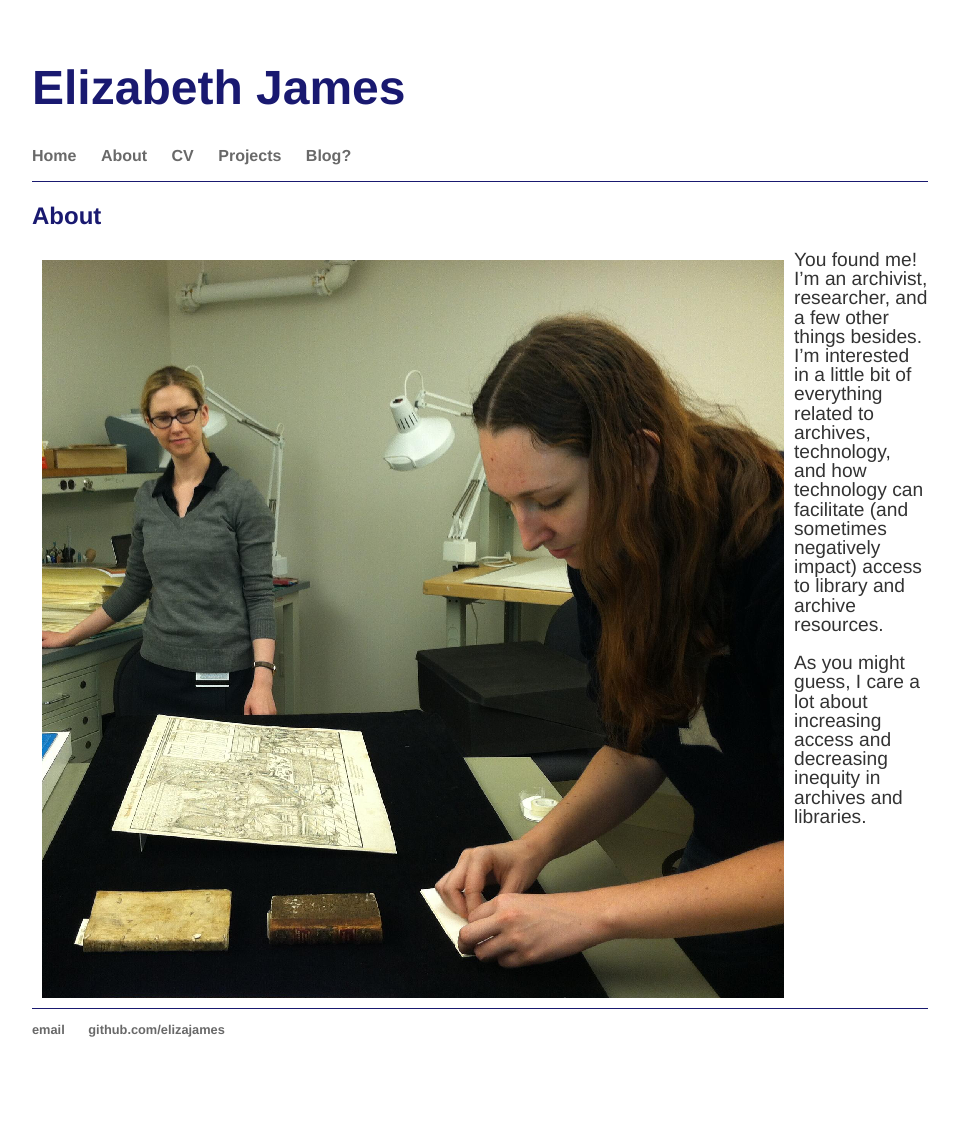
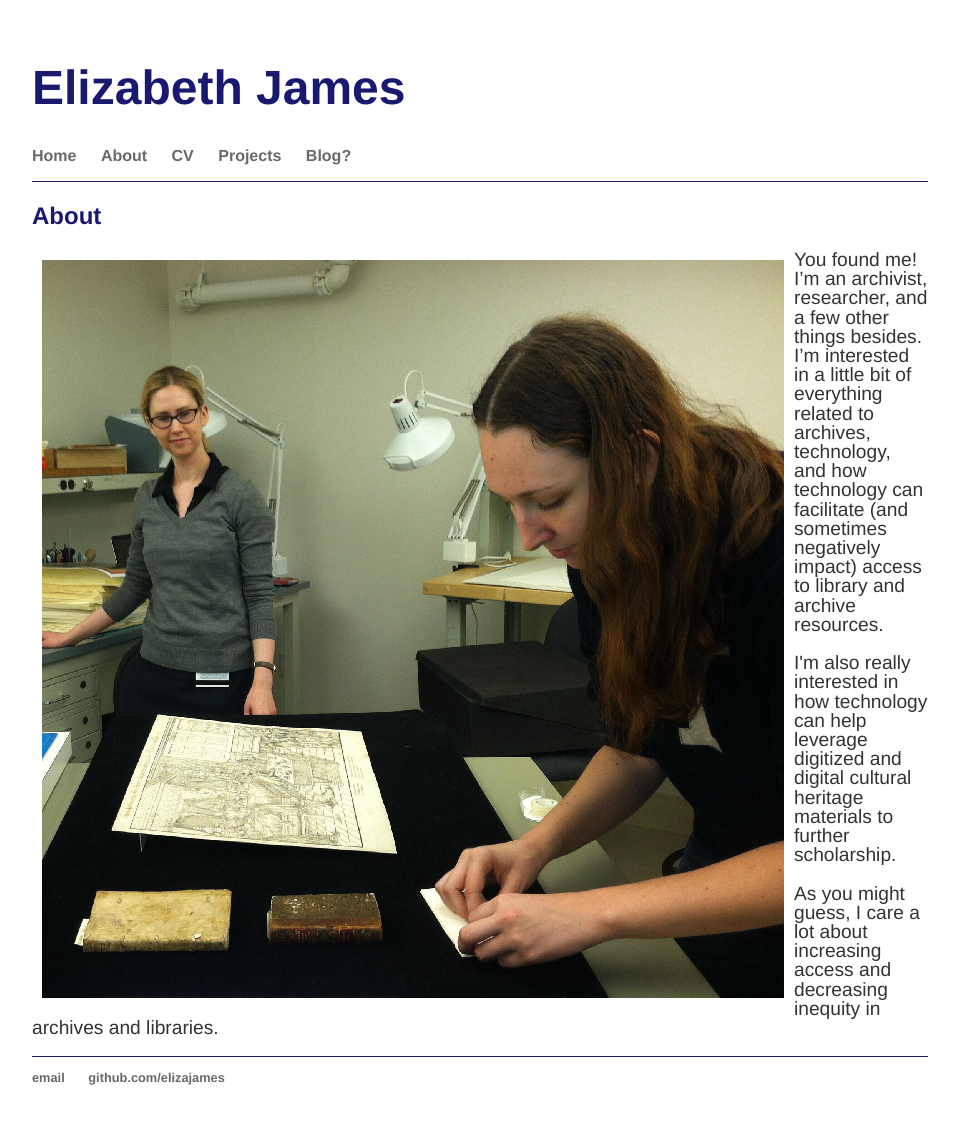
Before and after one commit to elizajames/old_site, a Jekyll site: the page built from about/index.html, in a window 1280 px wide. Shown: the whole page, without its empty margins (160-1119 px from the left). Built offline with Jekyll 4.4.1, drawn with Linux system fonts in a browser that asks for light colours; before the commit the page ends 1097 px from its top, so only the background shows below that.

Commit message:
Update index.html

```diff
--- a/about/index.html
+++ b/about/index.html
@@ -6,5 +6,6 @@ title: About Elizabeth
 	<h2>About</h2>
 	<img src="/images/Exhibit.png" alt="Elizabeth James working on an exhibit cabinet layout." class="homeimage">
 	<p>You found me! I’m an archivist, researcher, and a few other things besides. I’m interested in a little bit of everything related to archives, technology, and how technology can facilitate (and sometimes negatively impact) access to library and archive resources.</p>
+	<p>I'm also really interested in how technology can help leverage digitized and digital cultural heritage materials to further scholarship.</p>
 	<p>As you might guess, I care a lot about increasing access and decreasing inequity in archives and libraries.</p>
 </div><!-- /.blurb -->
```
